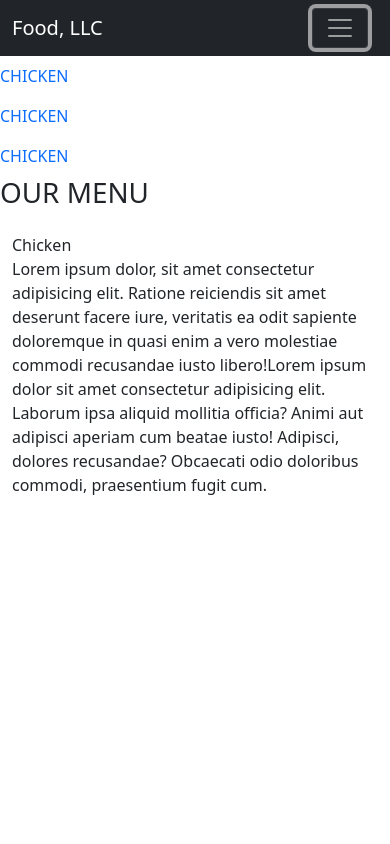
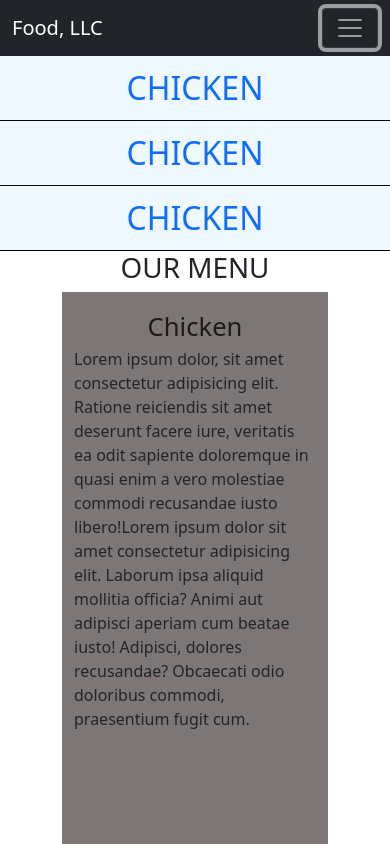
Before and after one commit to jalaldhalipM/module3-solution, a plain HTML site: page index.html in a window 390 px wide. Both pictures are taken after a click on the button "Toggle navigation". Shown: the top 844 px of the page. Drawn offline with nearby package versions, Linux system fonts and the light colour scheme; a script that the page names is missing.

Commit message:
Update styles.css

```diff
--- a/styles.css
+++ b/styles.css
@@ -1,48 +1,32 @@
-.navbar-brand h1 span {
-    vertical-align: middle;
-  }
-   .navbar-brand a:hover, .navbar-brand a:focus {
-    text-decoration: rgb(233, 2, 2);
-  }
-  .flex-container {
+.navbar-nav .nav-item {
+    border-bottom: 1px solid black;
+    text-align: center;
+    background-color: aliceblue;
+    font-size: 2em;
+}
+
+p.h1 {
+    text-align: center;
+}
+
+.tall-section {
+    height: 1000px;
+    background-color: rgb(124, 118, 118);
+}
+#tile {
     display: flex;
-    flex-direction: column;
-  }
-  .navbar-toggler {
-    position: relative;
-    justify-content: left;
-    color: red;
-    margin-right: 10px;
-  }
 
-  #menu-tile, #specials-tile, #map-tile {
-    position: relative;
-    height: 250px;
-    width: 100%;
-    margin-bottom: 15px;
-    border: 5px solid black; /* Added 'solid' to specify the border style */
-    overflow: hidden;
-  }
-  #menu-tile span, #specials-tile span, #map-tile span {
-    position: absolute;
-    bottom: 0;
-    right: 0;
+}
+
+.centered-span {
+    top: 0;
     width: 100%;
     font-size: 1.6em;
     text-align: center;
     opacity: .8;
-    background-color: #000;
-    color: white;
-  }
-  #menu-tile {
-    /* position: relative;
-    height: 250px;
-    width: 100%;
-    margin-bottom: 15px;
-    border: 5px solid black;
-    overflow: hidden; */
-    background-image: url('images/menu-tile.jpg');
-    background-repeat: no-repeat;
-    background-position: center;
-    background-size: cover;
-  }
+    color: rgb(8, 2, 2);
+}
+.row {
+    margin: 0px 50px 0px 50px;
+
+}
```
